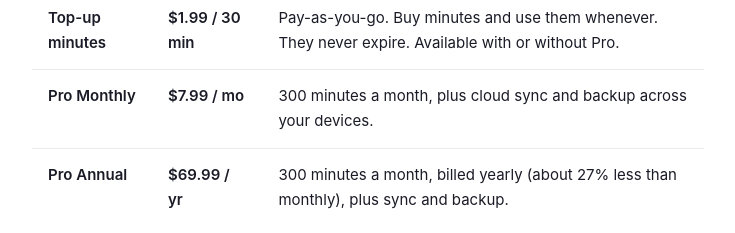
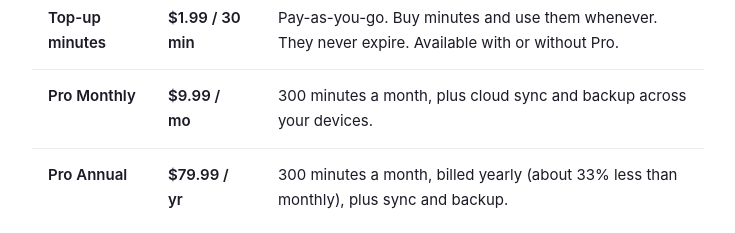
Before and after one commit to YazanAesmael/attesta-site, a plain HTML site: page pricing/index.html in a window 1280 px wide. Shown: the part 719-952 px from the top of the page, without its empty margins (272-1007 px from the left). Drawn offline with Linux system fonts and the light colour scheme.

Commit message:
Update /pricing/ to $9.99/mo, $79.99/yr (33% annual) — live price correction
Co-Authored-By: Claude Opus 4.8 (1M context) <noreply@anthropic.com>

```diff
--- a/pricing/index.html
+++ b/pricing/index.html
@@ -97,8 +97,8 @@
       <tbody>
         <tr><td><strong>Free trial</strong></td><td class="price">$0</td><td>Free minutes on sign-in, so you can record and see a real transcript plus summary before paying.</td></tr>
         <tr><td><strong>Top-up minutes</strong></td><td class="price">$1.99 / 30 min</td><td>Pay-as-you-go. Buy minutes and use them whenever. They never expire. Available with or without Pro.</td></tr>
-        <tr><td><strong>Pro Monthly</strong></td><td class="price">$7.99 / mo</td><td>300 minutes a month, plus cloud sync and backup across your devices.</td></tr>
-        <tr><td><strong>Pro Annual</strong></td><td class="price">$69.99 / yr</td><td>300 minutes a month, billed yearly (about 27% less than monthly), plus sync and backup.</td></tr>
+        <tr><td><strong>Pro Monthly</strong></td><td class="price">$9.99 / mo</td><td>300 minutes a month, plus cloud sync and backup across your devices.</td></tr>
+        <tr><td><strong>Pro Annual</strong></td><td class="price">$79.99 / yr</td><td>300 minutes a month, billed yearly (about 33% less than monthly), plus sync and backup.</td></tr>
       </tbody>
     </table>
     <p style="font-size:13px;color:var(--text-secondary);">Prices shown in the App Store are always the source of truth and are localized to your region.</p>
```
